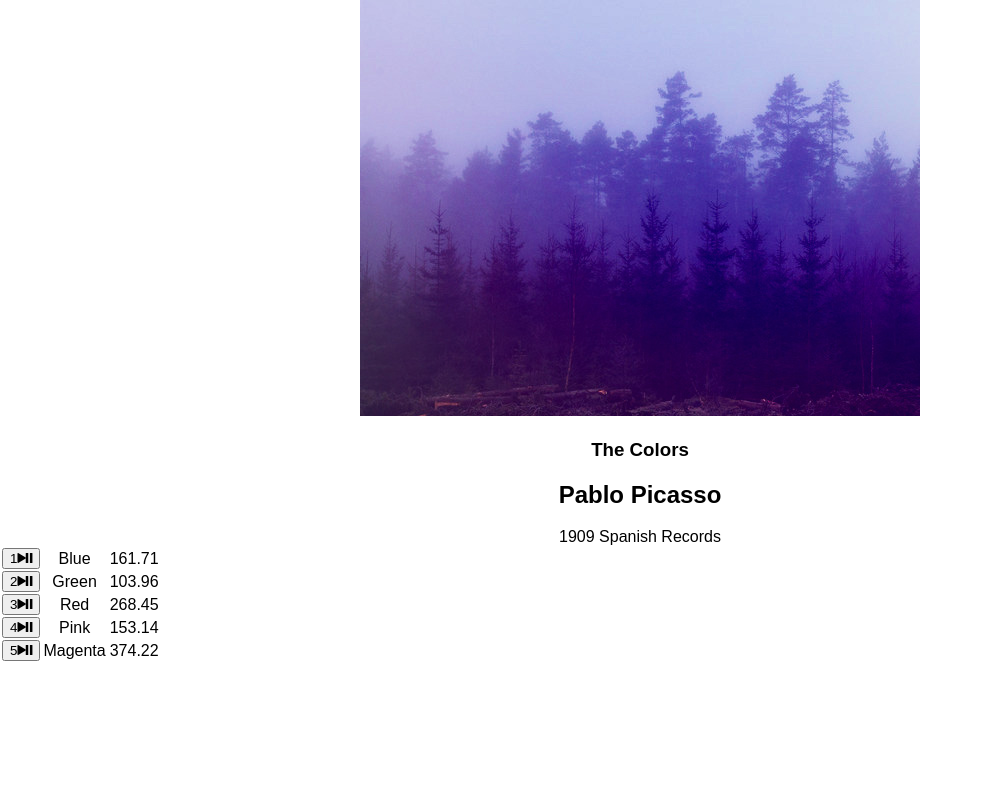
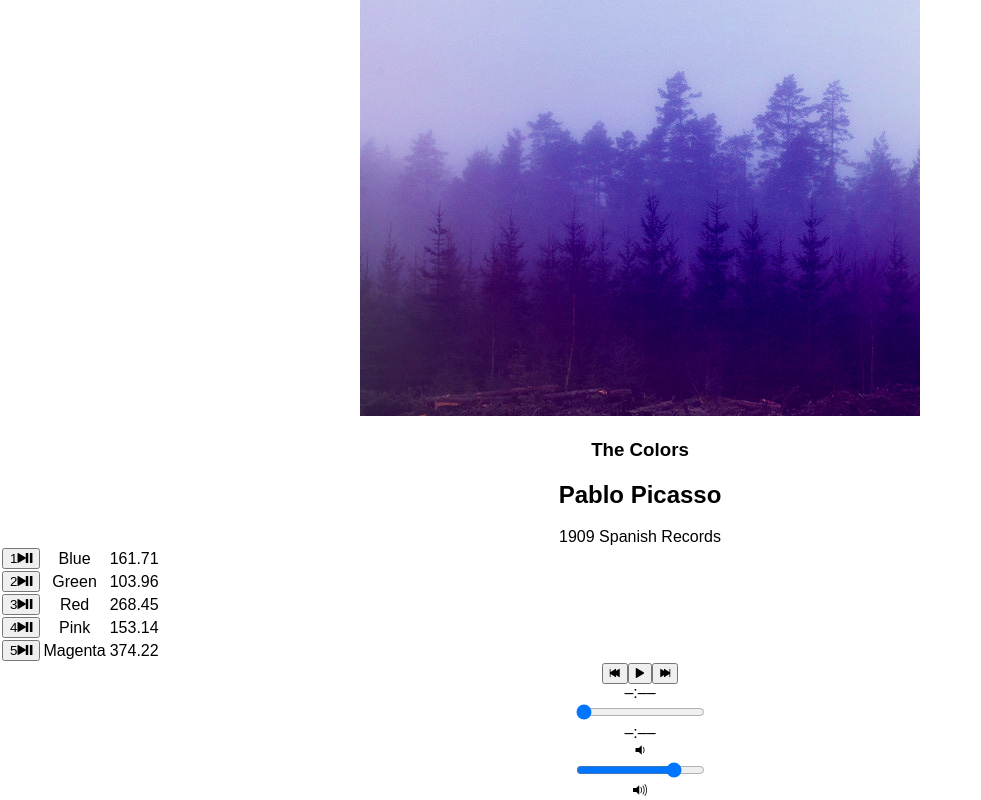
Before and after one commit to ZoefWoodward/bloc-jams-react, a React (Create React App) app: page /album/the-colors in a window 1280 px wide. Shown: the part 242-1042 px from the top of the page, without its empty margins (0-981 px from the left). Before the commit the page ends 905 px from the top, so only its background shows below. Built offline with nearby package versions, Linux system fonts and the light colour scheme.

Commit message:
Checkpoint 8 Bloc Jams React Player Bar Buttons: Completed

```diff
--- a/src/components/Album.js
+++ b/src/components/Album.js
@@ -1,5 +1,6 @@
 import React, { Component } from 'react';
 import albumData from './../data/albums';
+import PlayerBar from './PlayerBar';
 
  class Album extends Component {
    constructor(props) {
@@ -44,6 +45,18 @@
            }
            }
 
+     handlePrevClick(){
+         const currentIndex = this.state.album.songs.findIndex(song => this.state.currentSong === song);
+         const newIndex = Math.max(0, currentIndex -1);
+         const newSong = this.state.album.songs[newIndex];
+         this.setSong (newSong);
+         this.play(newSong);
+     }
+
+     handleNextClick(){
+
+     }
+
 
 
 
@@ -81,13 +94,18 @@
          <td className="song-duration">{song.duration}
       </td>
       </tr>
-     )
-  }
-         </tbody>
+     )}
+          </tbody>
          </table>
-        </section>
-      );
-    }
-  }
+         <PlayerBar
+           isPlaying={this.state.isPlaying}
+           currentSong={this.state.currentSong}
+           handleSongClick={() => this.handleSongClick(this.state.currentSong)}
+            handlePrevClick={() => this.handlePrevClick()}
+         />
+       </section>
+     );
+   }
+ }
 
   export default Album;
--- /dev/null
+++ b/src/components/PlayerBar.js
@@ -0,0 +1,33 @@
+ import React, { Component } from 'react';
+
+ class PlayerBar extends Component {
+   render() {
+     return (
+       <section className="player-bar">
+          <section id="buttons">
+           <button id="previous" onClick={this.props.handlePrevClick}>
+             <span className="ion-skip-backward"></span>
+           </button>
+           <button id="play-pause" onClick={this.props.handleSongClick} >
+             <span className={this.props.isPlaying ? 'ion-pause' : 'ion-play'}></span>
+           </button>
+           <button id="next">
+             <span className="ion-skip-forward"></span>
+           </button>
+         </section>
+         <section id="time-control">
+           <div className="current-time">–:––</div>
+           <input type="range" className="seek-bar" value="0" />
+           <div className="total-time">–:––</div>
+         </section>
+         <section id="volume-control">
+           <div className="icon ion-volume-low"></div>
+           <input type="range" className="seek-bar" value="80" />
+           <div className="icon ion-volume-high"></div>
+         </section>
+       </section>
+     );
+   }
+ }
+
+ export default PlayerBar;
```
